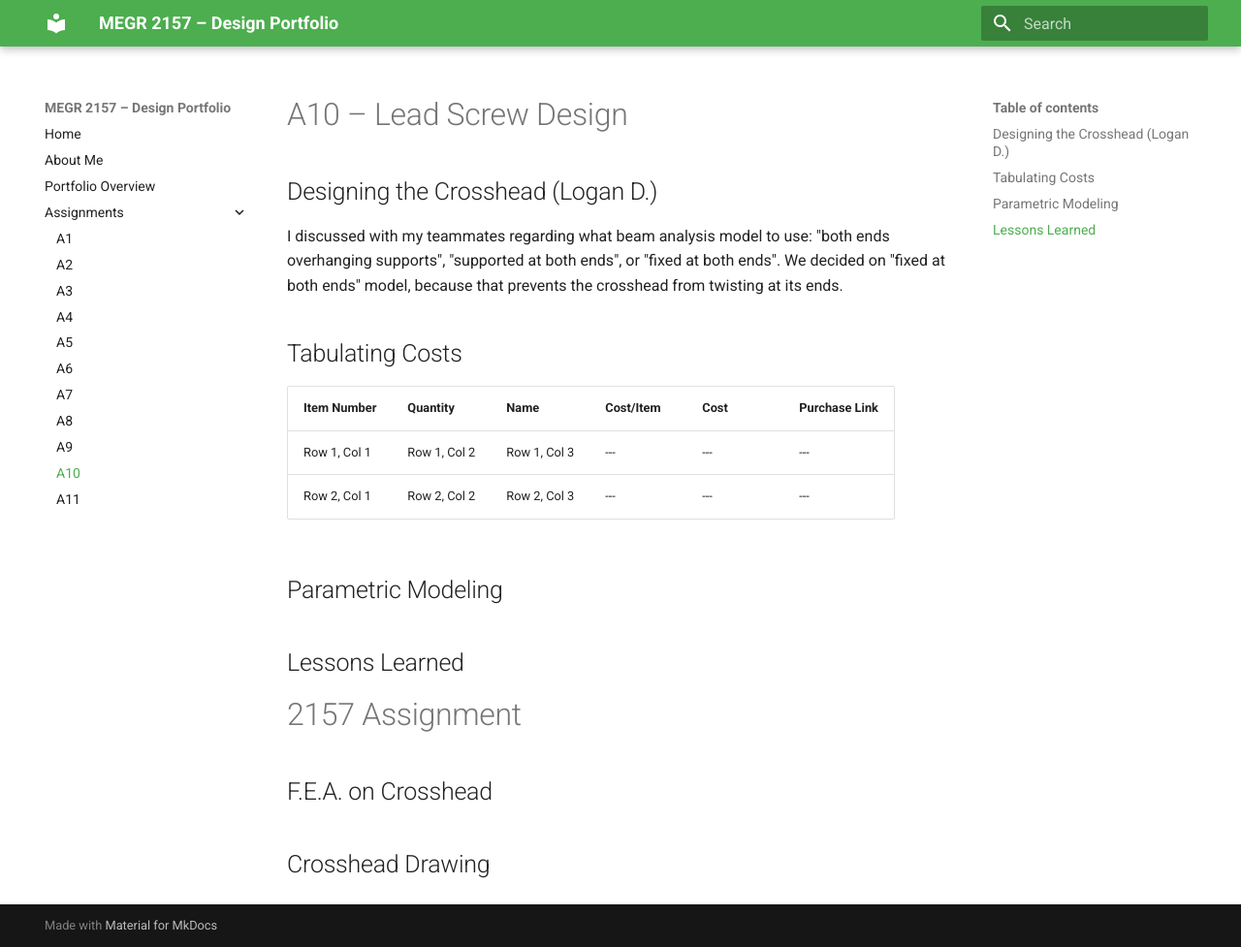
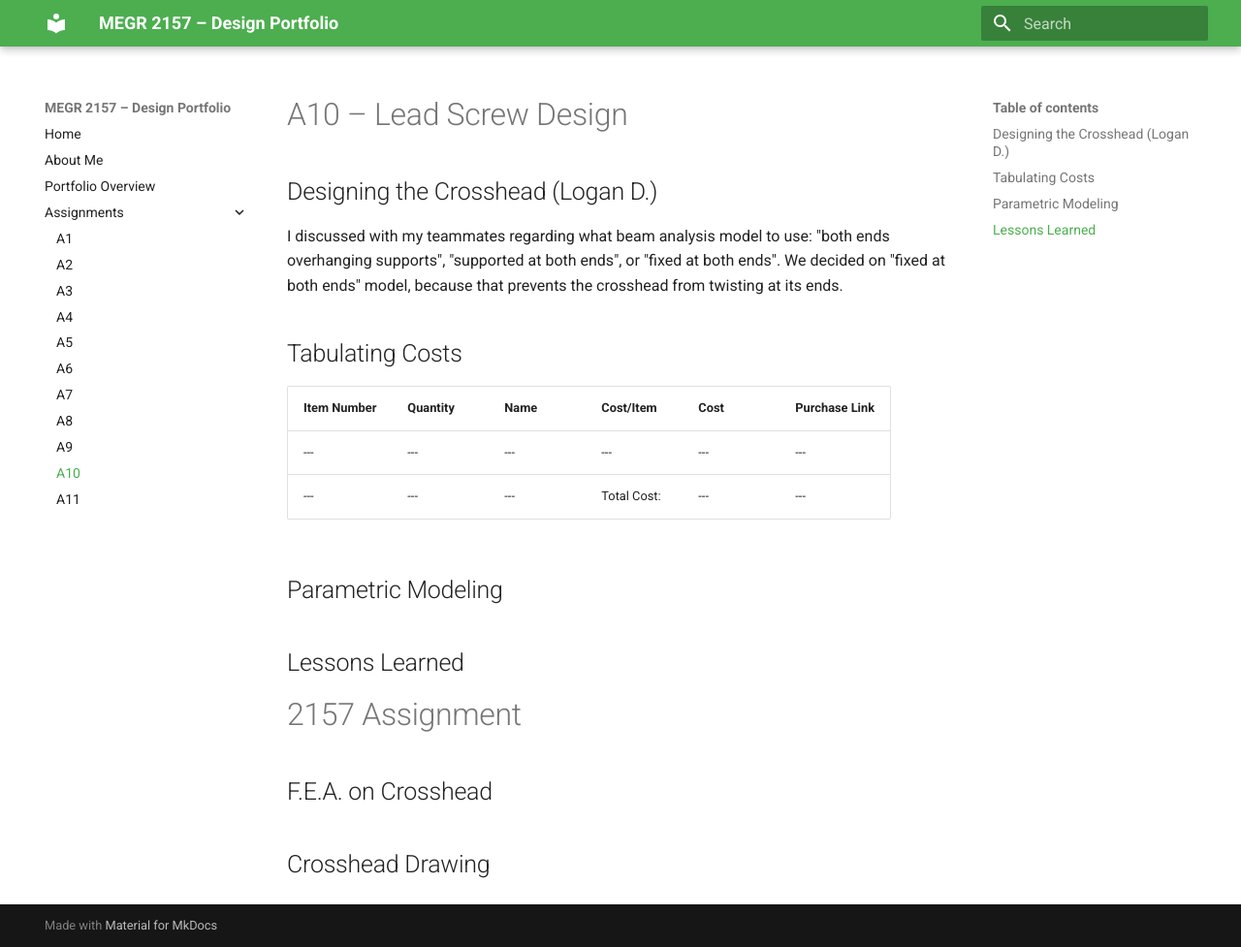
Before and after one commit to Ldreifuss/megr2157-project-portfolio, an MkDocs documentation site: the page built from docs/assignments/A10/index.md, in a window 1280 px wide and 977 px high. Shown: the whole window at 97% size. Built offline with MkDocs 1.6.1 and Material for MkDocs 9.7.7, drawn with Linux system fonts in a browser that asks for light colours.

Commit message:
Update index.md

```diff
--- a/docs/assignments/A10/index.md
+++ b/docs/assignments/A10/index.md
@@ -9,8 +9,8 @@ I discussed with my teammates regarding what beam analysis model to use: "both e
 
 | Item Number | Quantity | Name | Cost/Item | Cost | Purchase Link |
 | --- | --- | --- | --- | --- | --- |
-| Row 1, Col 1 | Row 1, Col 2 | Row 1, Col 3 | --- | --- | --- |
-| Row 2, Col 1 | Row 2, Col 2 | Row 2, Col 3 | --- | --- | --- |
+| --- | --- | --- | --- | --- | --- |
+| --- | --- | --- | Total Cost: | --- | --- |
 
 
 ## Parametric Modeling
```
